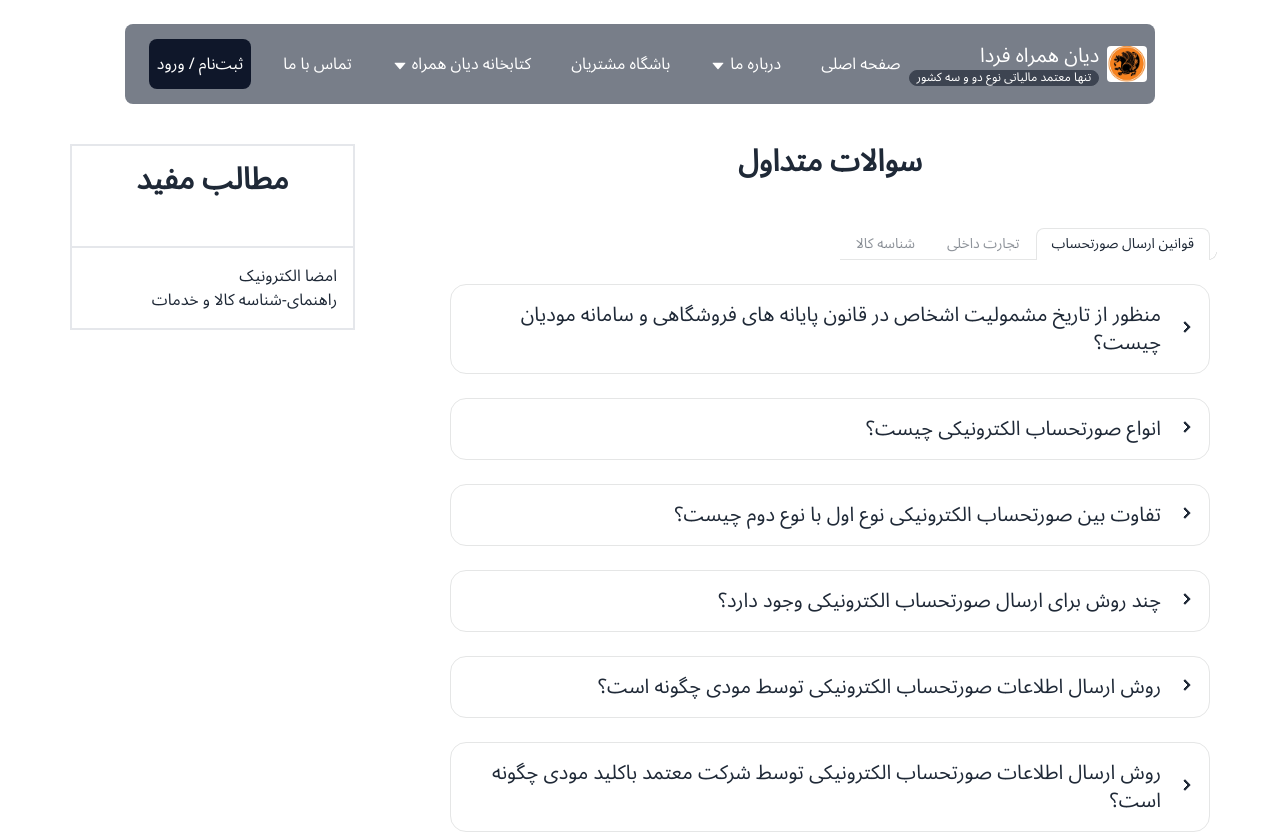
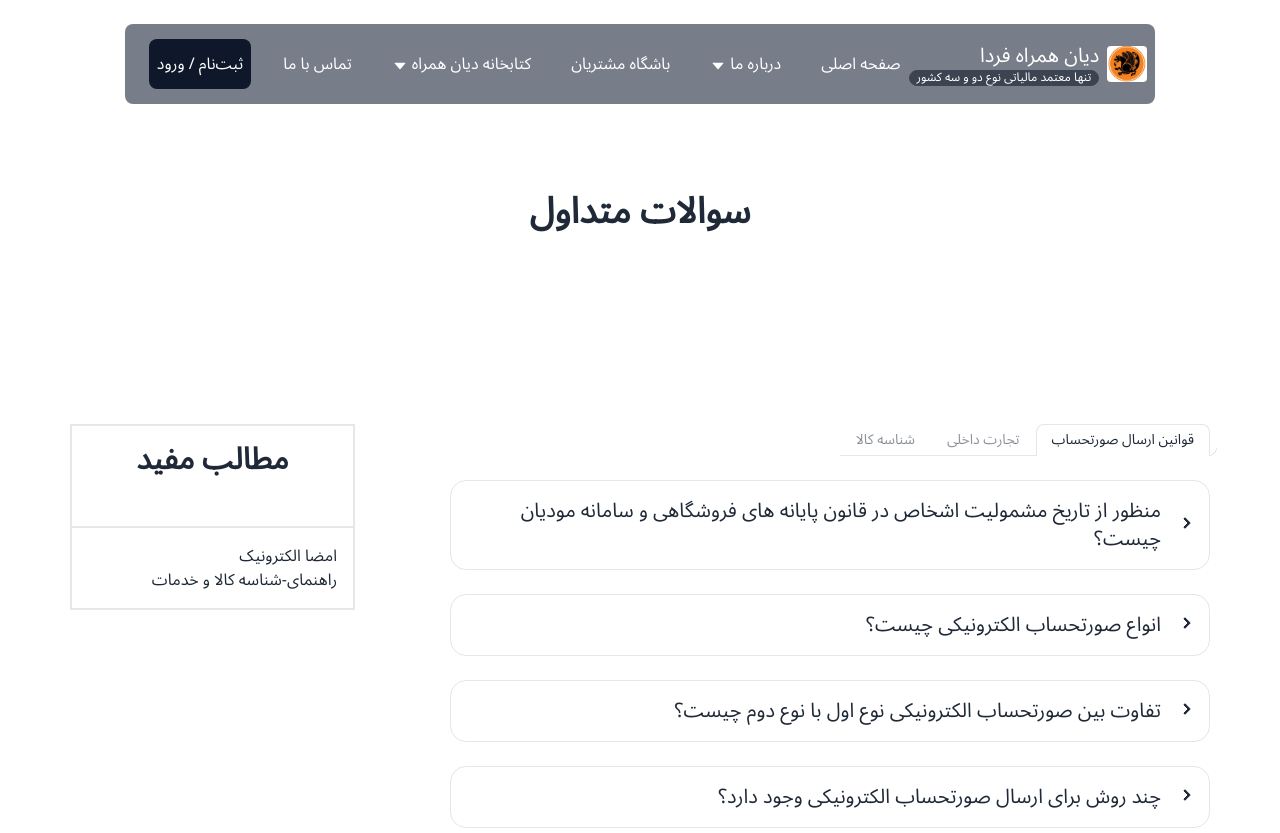
Before and after one commit to Mansour-VN/DianHamrah, a Next.js app: page /Library/Content/Questions in a window 1280 px wide. Shown: the top 833 px of the page. Built offline with nearby package versions, Linux system fonts and the light colour scheme.

Commit message:
refactor :  FrequentlyQuestions page responsive

```diff
--- a/public/Constants/FrequentlyQuestions.ts
+++ b/public/Constants/FrequentlyQuestions.ts
@@ -505,3 +505,15 @@ export const FrequentlyQuestions = [
     }
 
 ]
+export const FrequentlyQuestionsLinks = [
+    {
+        id: 1,
+        title: "امضا الکترونیک",
+        link: "https://dian.s3.ir-thr-at1.arvanstorage.ir/gica.ir.pdf"
+    },
+    {
+        id: 2,
+        title: "راهنمای-شناسه کالا و خدمات",
+        link: "https://dian.s3.ir-thr-at1.arvanstorage.ir/راهنمای-شناسه-کالا-و-خدمات.pdf"
+    }
+]
--- a/src/module/Library/ContentLibrary/Questions/Questions.tsx
+++ b/src/module/Library/ContentLibrary/Questions/Questions.tsx
@@ -1,5 +1,6 @@
-import {FrequentlyQuestions} from "public/Constants/FrequentlyQuestions"
+import {FrequentlyQuestions ,FrequentlyQuestionsLinks} from "public/Constants/FrequentlyQuestions"
 import {useState} from "react";
+import Link from "next/link";
 // @ts-ignore
 
 export const Questions = () => {
@@ -7,7 +8,8 @@ export const Questions = () => {
     const [tab, setTab] = useState(1)
 
     return (
-        <div className="pb-32">
+        <div className="flex flex-col md:flex-row justify-between container mx-auto pt-36 px-4	md:px-0 ">
+        <div className="w-full md:w-8/12 ">
             <div className="tabs">
                 {
                     FrequentlyQuestions.map((item) => (
@@ -44,5 +46,16 @@ export const Questions = () => {
             })}
 
         </div>
+    <div className="border-2 radios-lg w-full md:w-3/12 h-fit m-16 mx-auto md:m-0">
+        <p className="pb-12 font-extrabold text-3xl text-center pt-4">مطالب مفید</p>
+        <div className="border-t-2 flex flex-col p-4">
+            {FrequentlyQuestionsLinks.map((item)=>(
+            <Link key={item.id} href={item.link}>{item.title}</Link>
+
+            ))}
+
+        </div>
+    </div>
+        </div>
     )
 }
--- a/src/pages/Library/Content/Questions/index.tsx
+++ b/src/pages/Library/Content/Questions/index.tsx
@@ -3,20 +3,11 @@ import Link from "next/link";
 
 const QuestionsPage = () => {
     return (
-        <div className="flex flex-col md:flex-row justify-between container mx-auto pt-36 	">
+        <div className="container mx-auto pt-48">
 
-            <div className="w-8/12">
-                <p className="pb-12 font-extrabold text-3xl text-center ">سوالات متداول</p>
+                <p className="pb-12 font-extrabold text-4xl text-center ">سوالات متداول</p>
                 <Questions/>
-            </div>
-            <div className="border-2 radios-lg w-3/12 h-fit	">
-                <p className="pb-12 font-extrabold text-3xl text-center pt-4">مطالب مفید</p>
-                <div className="border-t-2 flex flex-col p-4">
-                    <Link href='https://dian.s3.ir-thr-at1.arvanstorage.ir/gica.ir.pdf'>امضا الکترونیک</Link>
-                    <Link href='https://dian.s3.ir-thr-at1.arvanstorage.ir/راهنمای-شناسه-کالا-و-خدمات.pdf'>راهنمای-شناسه کالا و خدمات</Link>
 
-                </div>
-            </div>
         </div>
     )
 }
```
